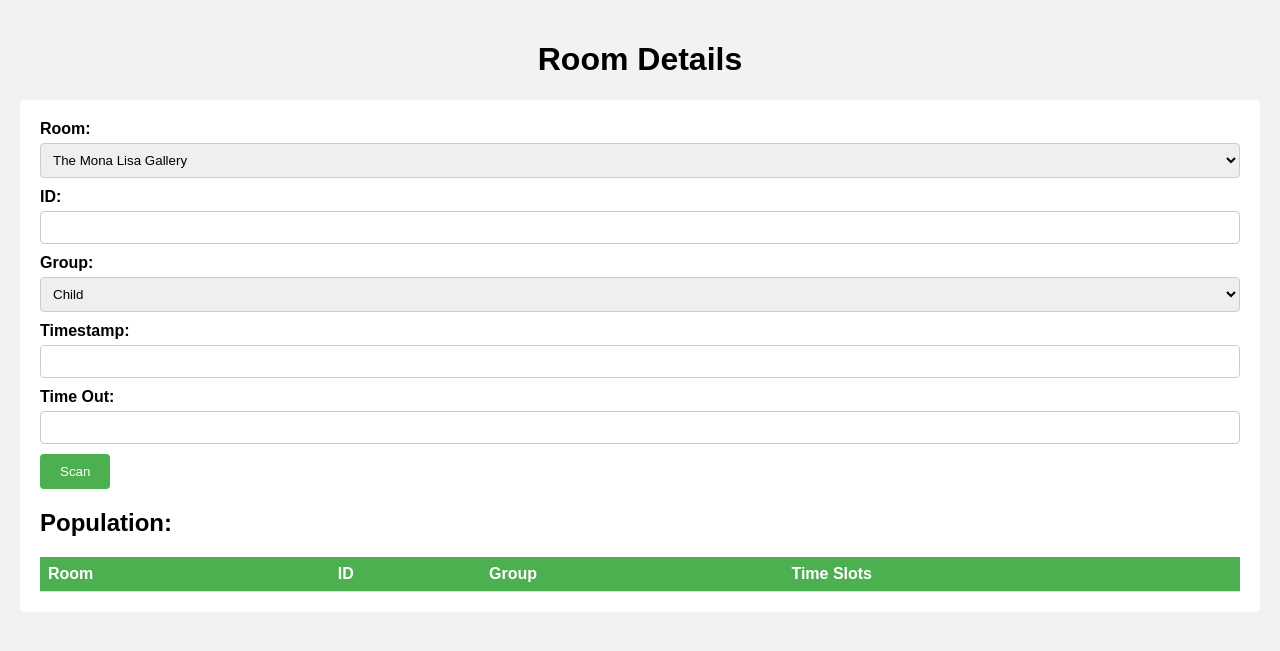
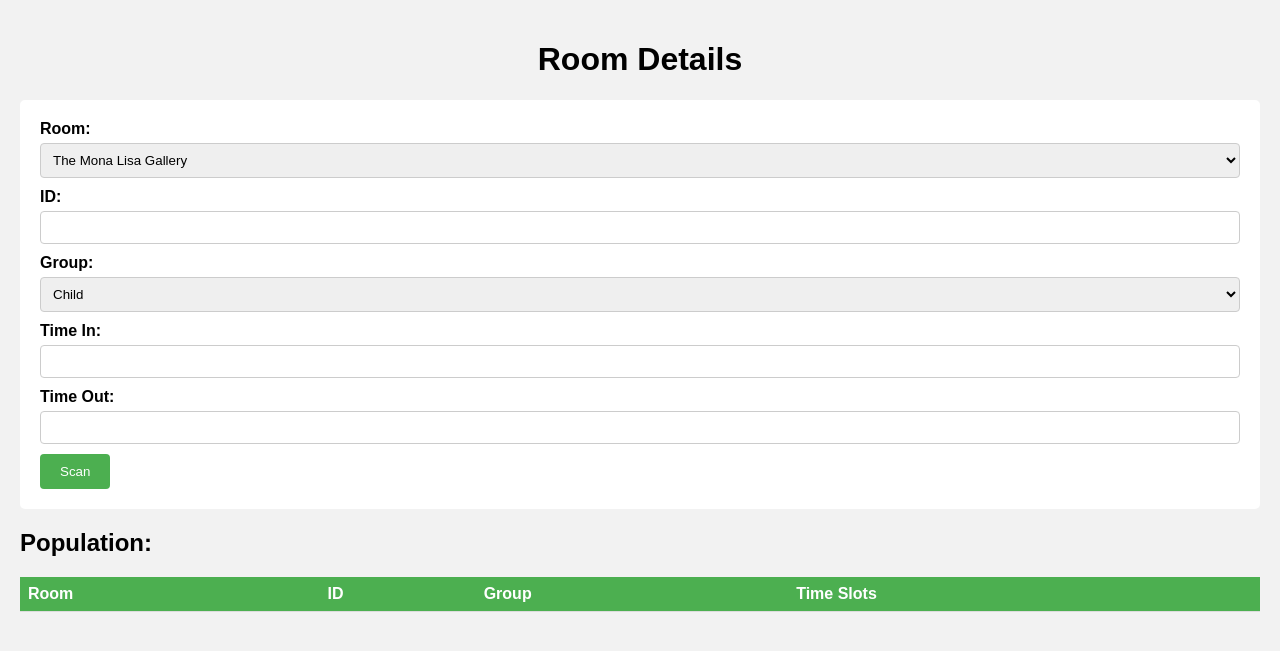
Before and after one commit to etay1/rfid-population-tracker, a Flask app: page /sensor in a window 1280 px wide. Shown: the top 651 px of the page. Run offline with Flask 3, Linux system fonts and the light colour scheme; lists and menus that the app fills with data are empty.

Commit message:
More Bug Fixes

```diff
--- a/templates/sensor.html
+++ b/templates/sensor.html
@@ -7,7 +7,8 @@
 <body>
 <h1>Room Details</h1>
 
-    <form action="sensor" id="sensor-form" method="post" enctype="multipart/form-data">
+
+<form>
 <label for="room">Room:</label>
 <select id="room" name="room">
 <option value="room1">The Mona Lisa Gallery</option>
@@ -15,32 +16,38 @@
 <option value="room3">The Egyptian Antiquities Wing</option>
 <option value="room4">The Hall of Mirrors</option>
 <option value="room5">The Sistine Chapel</option>
-            <option value="room6">The Hall of Mummies/option>
+<option value="room6">The Hall of Mummies</option>
 <option value="room7">The Impressionist Collection</option>
 <option value="room8">The Hall of Ancient Greek Sculptures</option>
 <option value="room9">The Hall of Enlightenment</option>
 <option value="room10">The African Art Gallery</option>
 
+
 </select>
+
 
 <label for="id">ID:</label>
 <input type="text" id="id" name="id" required>
+
 
 <label for="group">Group:</label>
 <select id="group" name="group">
 <option value="child">Child</option>
 <option value="adult">Adult</option>
 <option value="senior">Senior</option>
-
 </select>
 
-        <label for="time-in">Timestamp:</label>
-        <input type="text" id="time" name="time" required>
+
+<label for="time-in">Time In:</label>
+<input type="text" id="time-in" name="time-in" required>
+
 
 <label for="time-out">Time Out:</label>
 <input type="text" id="time-out" name="time-out">
 
+
 <button type="button" onclick="rfid_scanner()">Scan</button>
+</form>
 
 
 <h2>Population:</h2>
@@ -53,13 +60,16 @@
 </tr>
 </table>
 
+
 <script>
 function rfid_scanner() {
 // Retrieve input values
 const room = document.getElementById('room').value;
 const id = document.getElementById('id').value;
 const group = document.getElementById('group').value;
-            const time = document.getElementById('time').value;
+const timeIn = document.getElementById('time-in').value;
+const timeOut = document.getElementById('time-out').value;
+
 
 // Create table row
 const row = document.createElement('tr');
@@ -68,11 +78,13 @@
 const groupCell = document.createElement('td');
 const timeCell = document.createElement('td');
 
+
 // Set cell values
 roomCell.textContent = room;
 idCell.textContent = id;
 groupCell.textContent = group;
-            timeCell.textContent = `(${timeIn})`;
+timeCell.textContent = `(${timeIn}, ${timeOut})`;
+
 
 // Append cells to row
 row.appendChild(roomCell);
@@ -80,17 +92,19 @@
 row.appendChild(groupCell);
 row.appendChild(timeCell);
 
+
 // Append row to table
 const table = document.getElementById('room-table');
 table.appendChild(row);
+
 
 // Reset form inputs
 document.getElementById('room').value = '';
 document.getElementById('id').value = '';
 document.getElementById('group').value = '';
-            document.getElementById('time').value = '';
+document.getElementById('time-in').value = '';
+document.getElementById('time-out').value = '';
 }
 </script>
-
 </body>
 </html>
```
Also changed, not shown: templates/css/style.css (+11 -0 lines). Lines whose indentation alone changed are shown as unchanged.
